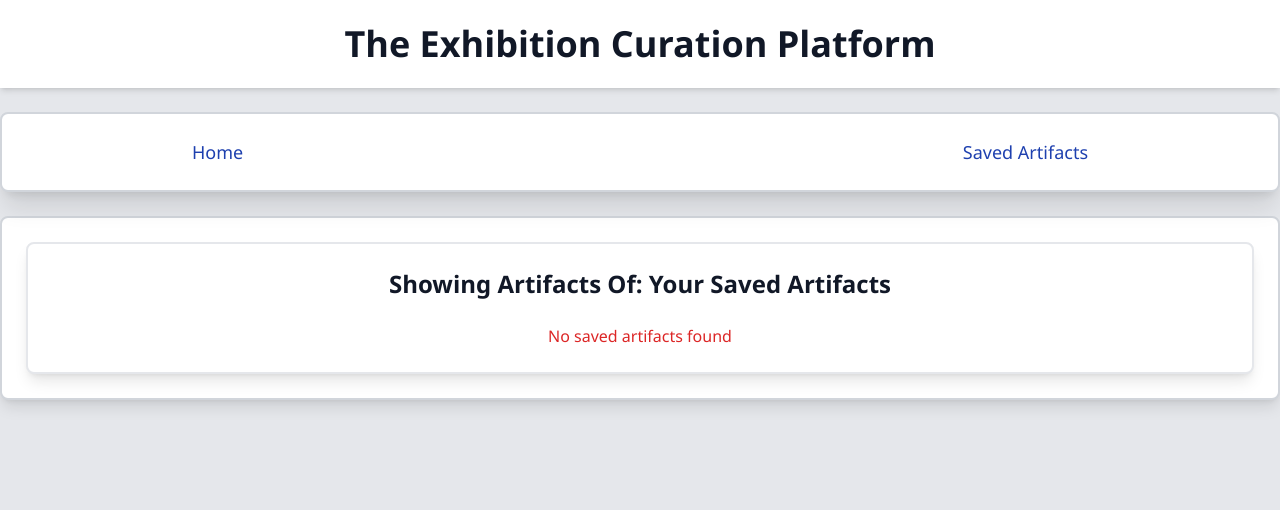
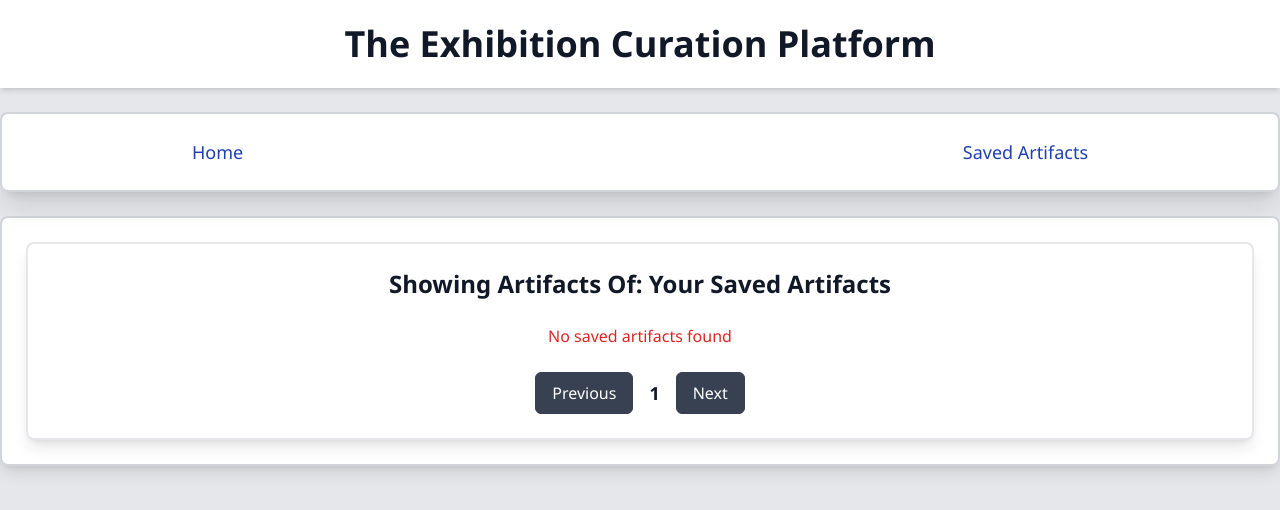
Before and after one commit to JamesLau2001/JamesLau2001-SE-Exhibition-Curation, a Next.js app: page /artifacts/SavedArtifacts in a window 1280 px wide. Shown: the top 510 px of the page. Built offline with nearby package versions, Linux system fonts and the light colour scheme.

Commit message:
reverted changes

```diff
--- a/src/pages/artifacts/SavedArtifacts.js
+++ b/src/pages/artifacts/SavedArtifacts.js
@@ -19,57 +19,48 @@ export default function SavedArtifacts() {
   const itemsPerPage = 20;
 
   useEffect(() => {
-    console.log("Context - Saved Cleveland Artifacts:", savedArtifacts);
-    console.log("Context - Saved Chicago Artifacts:", savedChicagoArtifacts);
-
     const fetchArtifacts = async () => {
       setLoading(true);
       try {
-        if (savedArtifacts.length === 0 && savedChicagoArtifacts.length === 0) {
-          console.warn("No saved artifacts found, skipping fetch.");
-          setArtifactDetails([]); // Ensure UI updates correctly
-          return;
-        }
+        console.log("Fetching artifacts for IDs:", [
+          ...savedArtifacts,
+          ...savedChicagoArtifacts,
+        ]);
 
         const skip = (currentPage - 1) * itemsPerPage;
-        console.log(`Fetching page ${currentPage}, skip index: ${skip}`);
 
         const clevelandDetails = await Promise.all(
-          savedArtifacts.slice(skip, skip + itemsPerPage).map(async (id, index) => {
+          savedArtifacts.slice(skip, skip + itemsPerPage).map(async (id) => {
             try {
               const data = await fetchClevelandArtifactById(id);
-              console.log(`Fetched Cleveland Artifact ${index}:`, data);
-              return data && data.id ? { ...data, source: "cleveland" } : null;
-            } catch (err) {
-              console.error(`Error fetching Cleveland artifact (ID: ${id}):`, err);
+              return { ...data, source: "cleveland" };
+            } catch {
               return null;
             }
           })
         );
 
         const chicagoDetails = await Promise.all(
-          savedChicagoArtifacts.slice(skip, skip + itemsPerPage).map(async (id, index) => {
+          savedChicagoArtifacts
+            .slice(skip, skip + itemsPerPage)
+            .map(async (id) => {
               try {
                 const data = await fetchChicagoArtifactById(id);
-              console.log(`Fetched Chicago Artifact ${index}:`, data);
-              return data && data.id ? { ...data, source: "chicago" } : null;
-            } catch (err) {
-              console.error(`Error fetching Chicago artifact (ID: ${id}):`, err);
+                return { ...data, source: "chicago" };
+              } catch {
                 return null;
               }
             })
         );
 
-        const newArtifacts = [...clevelandDetails, ...chicagoDetails].filter(Boolean);
-
-        // ✅ Remove duplicates
-        const uniqueArtifacts = Array.from(new Map(newArtifacts.map(item => [item.id, item])).values());
-
-        console.log("Final list of fetched artifacts:", uniqueArtifacts);
-
-        setArtifactDetails(uniqueArtifacts);
+        setArtifactDetails(
+          [...clevelandDetails, ...chicagoDetails].filter(Boolean)
+        );
         setTotalPages(
-          Math.ceil((savedArtifacts.length + savedChicagoArtifacts.length) / itemsPerPage)
+          Math.ceil(
+            (savedArtifacts.length + savedChicagoArtifacts.length) /
+              itemsPerPage
+          )
         );
       } catch (err) {
         console.error("Error in fetchArtifacts:", err);
@@ -79,52 +70,105 @@ export default function SavedArtifacts() {
       }
     };
 
-    // ✅ Prevent double fetching
-    if (
-      artifactDetails.length === 0 &&
-      (savedArtifacts.length > 0 || savedChicagoArtifacts.length > 0)
-    ) {
+    if (savedArtifacts.length > 0 || savedChicagoArtifacts.length > 0) {
       fetchArtifacts();
     }
   }, [savedArtifacts, savedChicagoArtifacts, currentPage]);
 
   const handlePageChange = (direction) => {
-    setCurrentPage((prev) => Math.min(Math.max(prev + direction, 1), totalPages));
-    console.log(`Page changed to: ${currentPage + direction}`);
+    setCurrentPage((prev) =>
+      Math.min(Math.max(prev + direction, 1), totalPages)
+    );
   };
 
-  console.log("Rendering SavedArtifacts Component");
-  console.log("Current Artifact Details:", artifactDetails);
+  const isLastPage = artifactDetails.length < itemsPerPage;
 
   return (
-    <div className="container mx-auto p-6 border-2 rounded-lg shadow-lg bg-white">
+    <div
+      className={`container mx-auto p-6 border-2 rounded-lg shadow-lg bg-white ${
+        loading ? "pulse-border" : ""
+      }`}
+    >
       <h1 className="text-2xl text-gray-900 font-bold text-center mb-6">
         Showing Artifacts Of: Your Saved Artifacts
       </h1>
 
+      {/* Show error if there is any */}
       {error && <p className="text-red-600 text-center">{error}</p>}
 
+      {/* Show loading spinner if data is being fetched */}
       {loading && (
         <div className="flex justify-center items-center space-x-2">
           <div className="w-16 h-16 border-4 border-t-4 border-blue-500 rounded-full animate-spin"></div>
         </div>
       )}
 
+      {/* Render artifacts if available */}
       {artifactDetails.length > 0 && !loading ? (
         <div className="grid grid-cols-1 sm:grid-cols-2 md:grid-cols-3 lg:grid-cols-4 gap-6">
-          {artifactDetails.map((artifact, index) => (
-            <div key={artifact.id} className="border border-gray-300 rounded-lg p-4 shadow-md">
-              {artifact.source === "cleveland" ? (
+          {artifactDetails.map((artifact) =>
+            artifact.source === "cleveland" ? (
+              <div
+                key={artifact.id}
+                className="border border-gray-300 rounded-lg p-4 shadow-md transition-transform duration-300 hover:scale-105 hover:shadow-xl"
+              >
                 <ArtifactCard artifact={artifact} />
+              </div>
             ) : (
+              <div
+                key={artifact.id}
+                className="border border-gray-300 rounded-lg p-4 shadow-md transition-transform duration-300 hover:scale-105 hover:shadow-xl"
+              >
                 <ChicagoArtifactCard artifact={artifact} />
+              </div>
+            )
           )}
         </div>
-          ))}
+      ) : !loading ? (
+        <p className="col-span-full text-center text-red-600">
+          No saved artifacts found
+        </p>
+      ) : null}
+
+      {/* Pagination Controls */}
+      <div className="flex items-center justify-center space-x-4 mt-6">
+        {/* Previous Button */}
+        <button
+          onClick={() => handlePageChange(-1)}
+          disabled={currentPage === 1}
+          className={`px-4 py-2 rounded-md font-medium transition bg-gray-700 text-white hover:bg-gray-800 border border-gray-700 ${
+            currentPage === 1
+              ? "bg-gray-400 text-gray-700 cursor-not-allowed border-gray-400"
+              : "bg-gray-700 text-white hover:bg-gray-800 border-gray-700"
+          }`}
+        >
+          Previous
+        </button>
+
+        {/* Page Number */}
+        <span className="text-lg font-semibold text-gray-900">
+          {currentPage}
+        </span>
+
+        {/* Next Button */}
+        <button
+          onClick={() => handlePageChange(1)}
+          disabled={
+            currentPage === totalPages ||
+            isLastPage ||
+            artifactDetails.length === 0
+          }
+          className={`px-4 py-2 rounded-md font-medium transition bg-gray-700 text-white hover:bg-gray-800 border border-gray-700 ${
+            currentPage === totalPages ||
+            isLastPage ||
+            artifactDetails.length === 0
+              ? "bg-gray-400 text-gray-700 cursor-not-allowed border-gray-400"
+              : "bg-gray-700 text-white hover:bg-gray-800 border-gray-700"
+          }`}
+        >
+          Next
+        </button>
       </div>
-      ) : (
-        !loading && <p className="text-red-600 text-center">No saved artifacts found</p>
-      )}
     </div>
   );
 }
```
Lines whose indentation alone changed are shown as unchanged.
